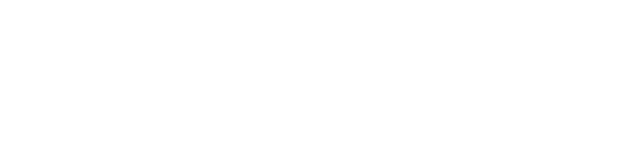
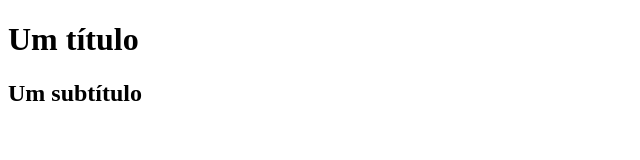
Before and after one commit to Pablokapp/aula-git-dupla, a plain HTML site: page index.html in a window 1280 px wide. Shown: the whole page, without its empty margins (0-640 px from the left). Drawn offline with Linux system fonts and the light colour scheme.

Commit message:
feat: new branch with some changes

```diff
--- a/index.html
+++ b/index.html
@@ -7,5 +7,7 @@
     <title>Document</title>
 </head>
 <body>
+    <h1>Um título</h1>
+    <h2>Um subtítulo</h2>
 </body>
 </html>
```
